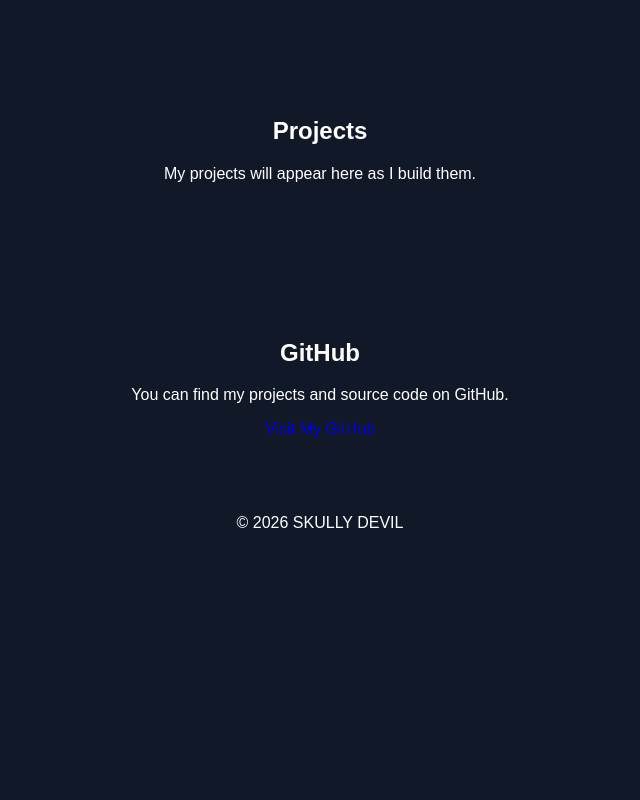
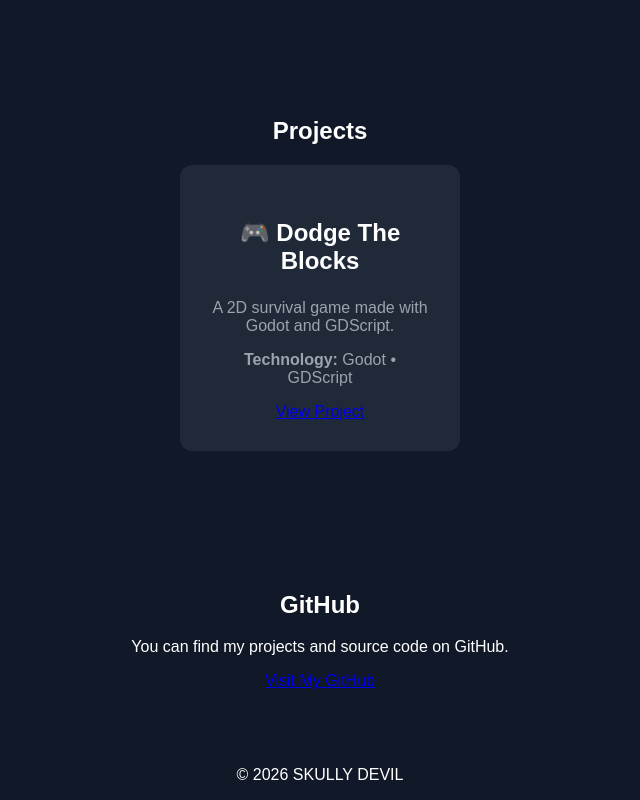
Before and after one commit to 0skully0/skully.github.io, a plain HTML site: page index.html in a window 1280 px wide. Shown: the part 917-1717 px from the top of the page, without its empty margins (320-960 px from the left). Before the commit the page ends 1465 px from the top, so only its background shows below. Drawn offline with Linux system fonts and the light colour scheme.

Commit message:
Update index.html

```diff
--- a/index.html
+++ b/index.html
@@ -60,13 +60,28 @@
         </div>
     </section>
 
-
     <section>
         <h2>Projects</h2>
 
-        <p>
-            My projects will appear here as I build them.
-        </p>
+        <div class="cards">
+
+            <div class="card">
+                <h3>🎮 Dodge The Blocks</h3>
+
+                <p>
+                    A 2D survival game made with Godot and GDScript.
+                </p>
+
+                <p>
+                    <strong>Technology:</strong> Godot • GDScript
+                </p>
+
+                <a href="#">
+                    View Project
+                </a>
+            </div>
+
+        </div>
     </section>
 
 
```
